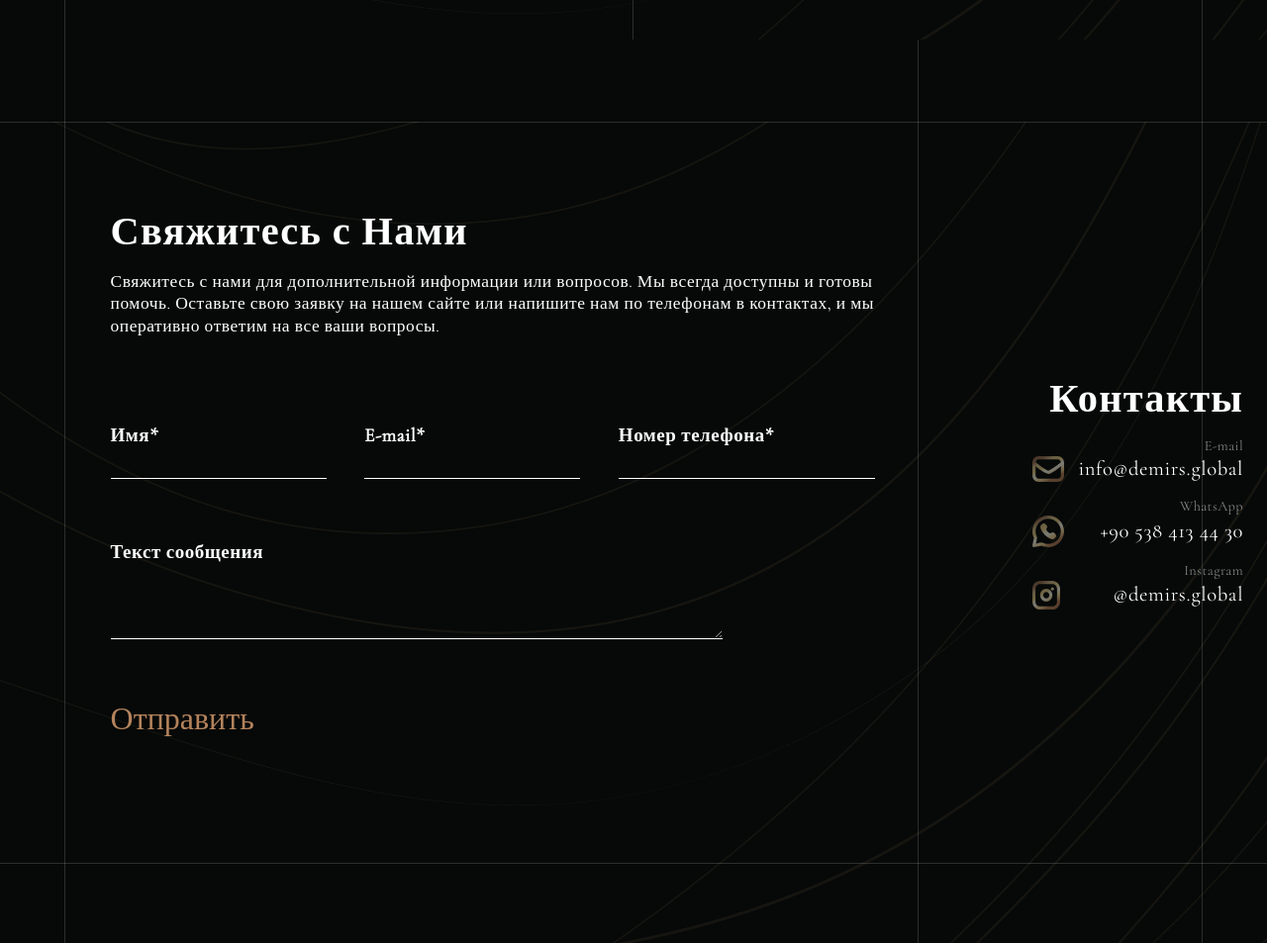
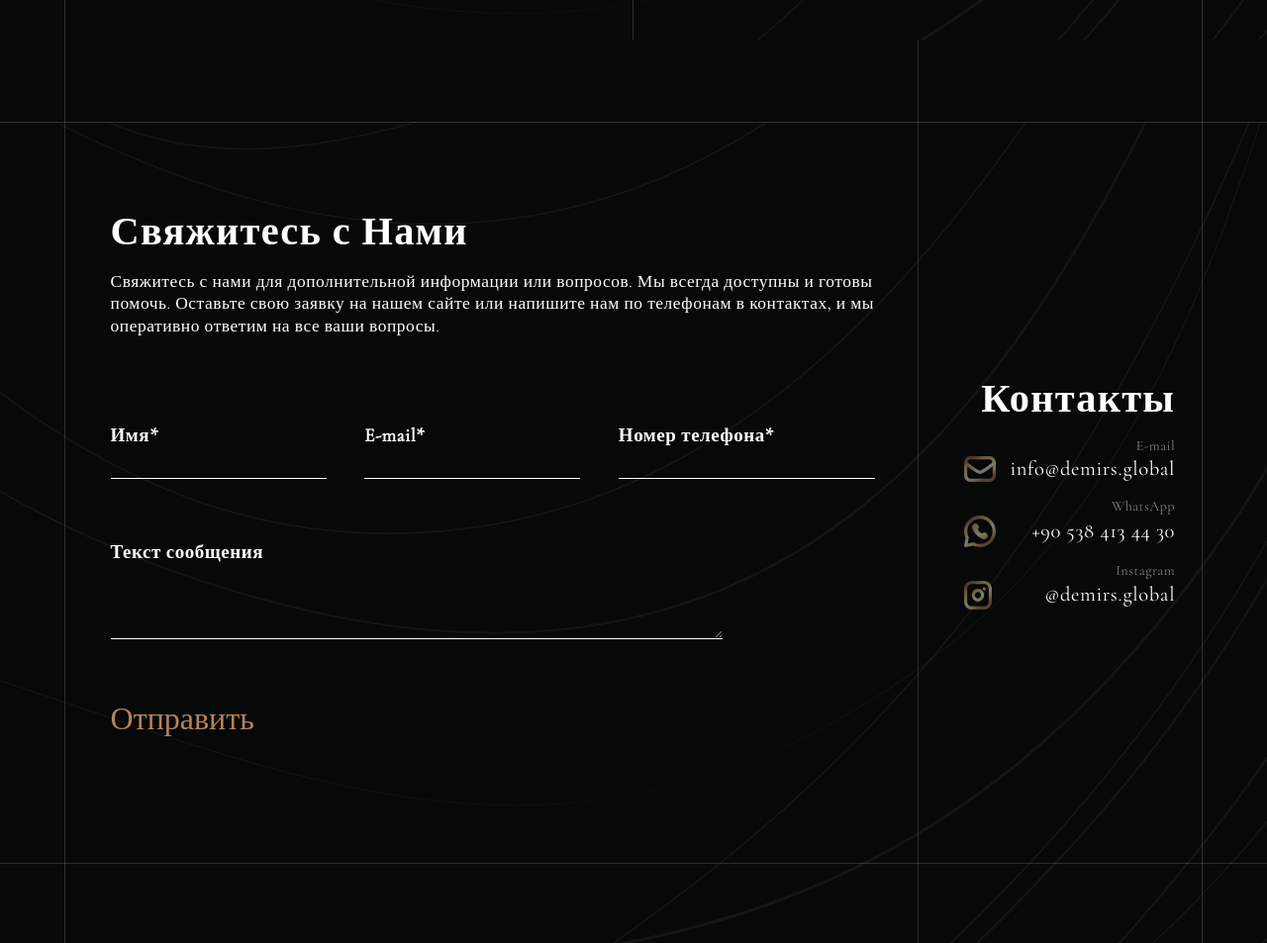
Before and after one commit to iNexxon/iNexxon.github.io, a plain HTML site: page index.html in a window 1280 px wide. Shown: the part 3160-4113 px from the top of the page at 99% size. Drawn offline with nearby package versions, Linux system fonts and the light colour scheme.

Commit message:
Add files via upload

```diff
--- a/css/style.css
+++ b/css/style.css
@@ -1348,15 +1348,20 @@ main > div > [class*=__container] {
   flex-direction: column;
   justify-content: center;
   align-items: flex-end;
-  padding: 11.5%;
-  transform: translateX(99%);
-}
-@media (max-width: 123.5em) {
+  padding: 0 7%;
+  transform: translateX(30%);
+}
+@media (max-width: 1500px) {
   .info-contact {
-    padding: 10%;
-  }
-}
-@media (max-width: 1100px) {
+    padding: 0 5%;
+  }
+}
+@media (max-width: 1400px) {
+  .info-contact {
+    padding: 0 4%;
+  }
+}
+@media (max-width: 1150px) {
   .info-contact {
     padding: 0 7%;
   }
--- a/index.html
+++ b/index.html
@@ -6,7 +6,7 @@
 	<meta charset="UTF-8">
 	<meta name="format-detection" content="telephone=no">
 	<!-- <style>body{opacity: 0;}</style> -->
-	<link rel="stylesheet" href="css/style.min.css?_v=20240217183236">
+	<link rel="stylesheet" href="css/style.min.css?_v=20240217190027">
 	<link rel="shortcut icon" href="favicon.ico">
 	<!-- <meta name="robots" content="noindex, nofollow"> -->
 	<meta name="viewport" content="width=device-width, initial-scale=1.0">
@@ -476,7 +476,7 @@
 </div>
  -->
 
-	<script src="js/app.min.js?_v=20240217183236"></script>
+	<script src="js/app.min.js?_v=20240217190027"></script>
 
 
 </body>
```
Also changed, not shown: index-en.html (+2 -2 lines), css/style.min.css.
